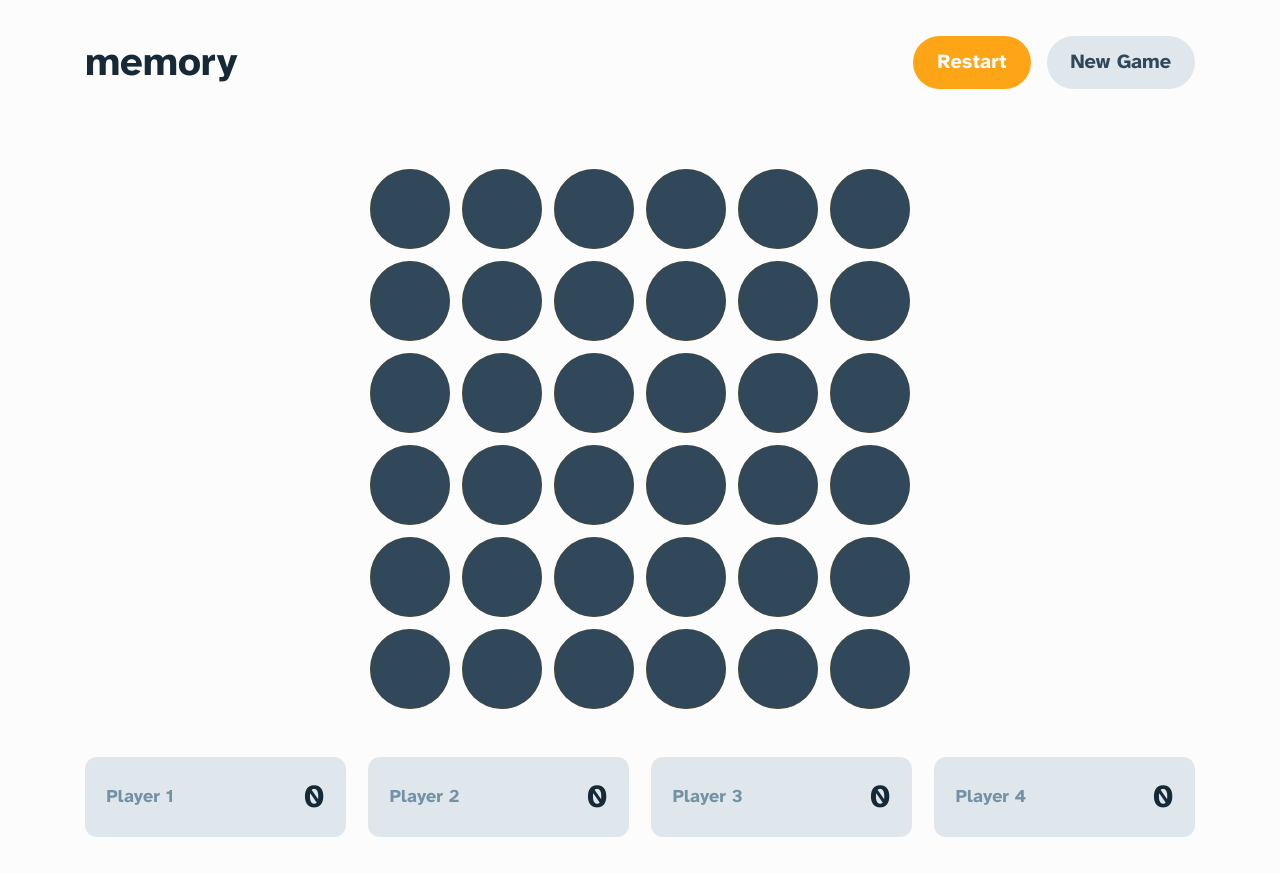
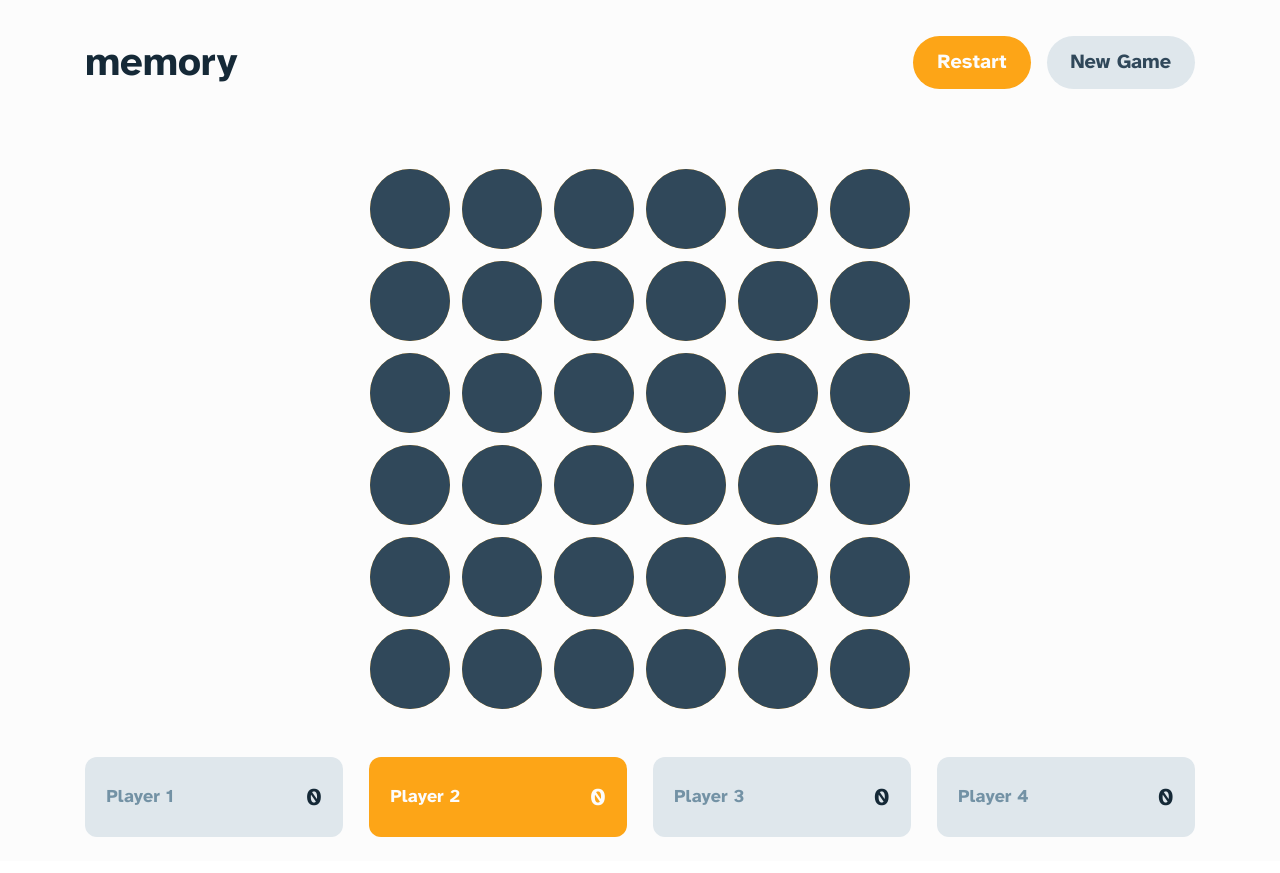
Before and after one commit to jubelo1234/memory-game, a React (Vite) app: page / in a window 1280 px wide. Built offline with nearby package versions, Linux system fonts and the light colour scheme.

Commit message:
scoretabs functional

```diff
--- a/src/components/MultiScoreCard.tsx
+++ b/src/components/MultiScoreCard.tsx
@@ -1,13 +1,21 @@
 import ScoreCard from "./ScoreCard";
 
+export default function MultiScoreCard() {
+  const no_of_players: number = 4;
 
-export default function MultiScoreCard() {
-  const no_of_players = 4
-  const numbersArray = Array.from({ length: no_of_players }, (_, index) => index);
   return (
-    <div className="w-full grid grid-cols-4 gap-[2%] *:w-full">
-      {numbersArray.map((item, index) => <ScoreCard key={index} player={item + 1}/>) }
-
+    <div
+      className={`w-full grid gap-[6.5%] sm:gap-[2.3%]  *:w-full ${
+        no_of_players === 2
+          ? "grid-cols-2 xl:px-[10rem]"
+          : no_of_players === 3
+          ? "grid-cols-3"
+          : "grid-cols-4"
+      }`}
+    >
+      {Array.from({ length: no_of_players }, (_, index) => (
+        <ScoreCard key={index} player={index + 1} />
+      ))}
     </div>
-  )
+  );
 }
--- a/src/components/ScoreCard.tsx
+++ b/src/components/ScoreCard.tsx
@@ -1,20 +1,41 @@
 type ScoreCardType = {
-    player: number
-}
+  player: number;
+};
 
-export default function ScoreCard({player}: ScoreCardType) {
+export default function ScoreCard({ player }: ScoreCardType) {
+  console.log(player)
+  const active: number = 2;
+  const activeCard: boolean = player === active;
+
 
   return (
     <div className="">
-      <div className="bg-neutral-200 rounded-[0.25rem] sm:rounded-xl w-full flex flex-col xl:flex-row xl:justify-between xl:items-center  items-center sm:items-start py-[0.4rem] sm:pt-[0.65rem] sm:pb-[0.7rem] xl:py-[1.5rem] sm:px-[1rem] xl:px-[1.35rem] ">
-        <span className="font-bold sm:text-[0.9375rem] text-neutral-500 xl:text-[1.125rem]">
+      <div
+        className={` ${
+          activeCard ? "bg-primary-400" : "bg-neutral-200"
+        }  rounded-[0.25rem] sm:rounded-xl w-full flex flex-col xl:flex-row xl:justify-between xl:items-center  items-center sm:items-start py-[0.4rem] sm:pt-[0.65rem] sm:pb-[0.7rem] xl:py-[1.5rem] sm:px-[1rem] xl:px-[1.35rem]`}
+      >
+        <span
+          className={`font-bold sm:text-[0.9375rem] ${
+            activeCard ? "text-white" : "text-neutral-500"
+          } xl:text-[1.125rem]`}
+        >
           <span className="sm:hidden">P{player}</span>
           <span className="hidden sm:inline">Player {player}</span>
         </span>
-        <span className=" text-[1.5rem] xl:leading-8 font-bold transition-colors duration-[25ms] ease-linear  sm:text-[1.5rem]  xl:text-[2rem] text-neutral-800">
+        <span
+          className={` ${
+            activeCard ? "text-white" : "text-neutral-800"
+          } text-[1.5rem] xl:leading-8 font-bold transition-colors duration-[25ms] ease-linear  sm:text-[1.5rem]  xl:text-[2rem]1`}
+        >
           0
         </span>
       </div>
+      {activeCard && (
+        <p className="mt-5 hidden text-center text-[0.8125rem] text-sm font-bold uppercase tracking-[0.375em] text-neutral-800 transition-opacity 2xl:block opacity-100">
+          Current turn
+        </p>
+      )}
     </div>
   );
 }
--- a/src/pages/GamePage.tsx
+++ b/src/pages/GamePage.tsx
@@ -121,11 +121,10 @@ export default function GamePage() {
     setIconsArray(iconsToShow);
   }, [fourByFour]);
 
-  console.log(numbersArray);
   return (
     <div className="w-full px-[5vw] bg-white">
       {/* fix the gap */}
-      <div className="max-w-[420px]  min-h-screen flex flex-col justify-between items-center  sm:max-w-[524px] tablet:max-w-[689px] laptop:max-w-[1110px] py-6 sm:py-9 mx-auto">
+      <div className="max-w-[420px]  min-h-screen flex flex-col justify-between items-center  sm:max-w-[524px] tablet:max-w-[689px] laptop:max-w-[1110px] py-6 sm:py-9 xl:pt-9 xl:pb-6 mx-auto">
         <div className="flex w-full justify-between items-center">
           <h1 className="text-2xl font-bold text-neutral-800 sm:text-[2.5rem]">
             memory
@@ -179,7 +178,10 @@ export default function GamePage() {
         {/* <div className="w-full mt-6 min-[1000px]:mt-[3rem]  max-w-[327px] sm:max-w-[460px] tablet:max-w-[540px]">
           <TimerCont/>
         </div> */}
-        <div style={{ width: `${divWidth}px` }} className="sm:!w-full mt-6 min-[1000px]:mt-[3rem]">
+        <div
+          style={{ width: `${divWidth}px` }}
+          className="sm:!w-full mt-6 min-[1000px]:mt-[3rem]"
+        >
           <MultiScoreCard />
         </div>
       </div>
```
